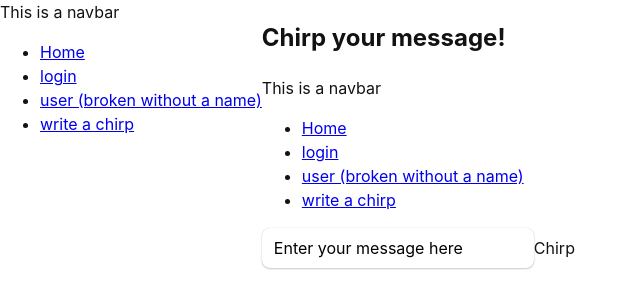
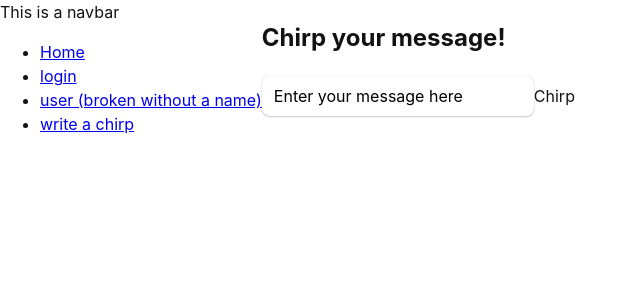
Before and after one commit to sassansh/UBChirps, a React (Vite) app in the folder Frontend/UBCChirps-frontend/: page /chirp in a window 1280 px wide. Shown: the top 308 px of the page, without its empty margins (0-640 px from the left). Built offline with nearby package versions, Linux system fonts and the light colour scheme.

Commit message:
remove double navbar on chirp component

```diff
--- a/Frontend/UBCChirps-frontend/src/routes/chirp.jsx
+++ b/Frontend/UBCChirps-frontend/src/routes/chirp.jsx
@@ -12,14 +12,11 @@ function ChirpTextbox() {
     const [message, setMessage] = useState('Enter your message here');
 
     return(
-      <>
-      <Navbar/>
         <input
             type = "text"
             value = {message}
             onChange = {m => setMessage(m.target.value)}
         />
-      </>
     );
 
 }
```
